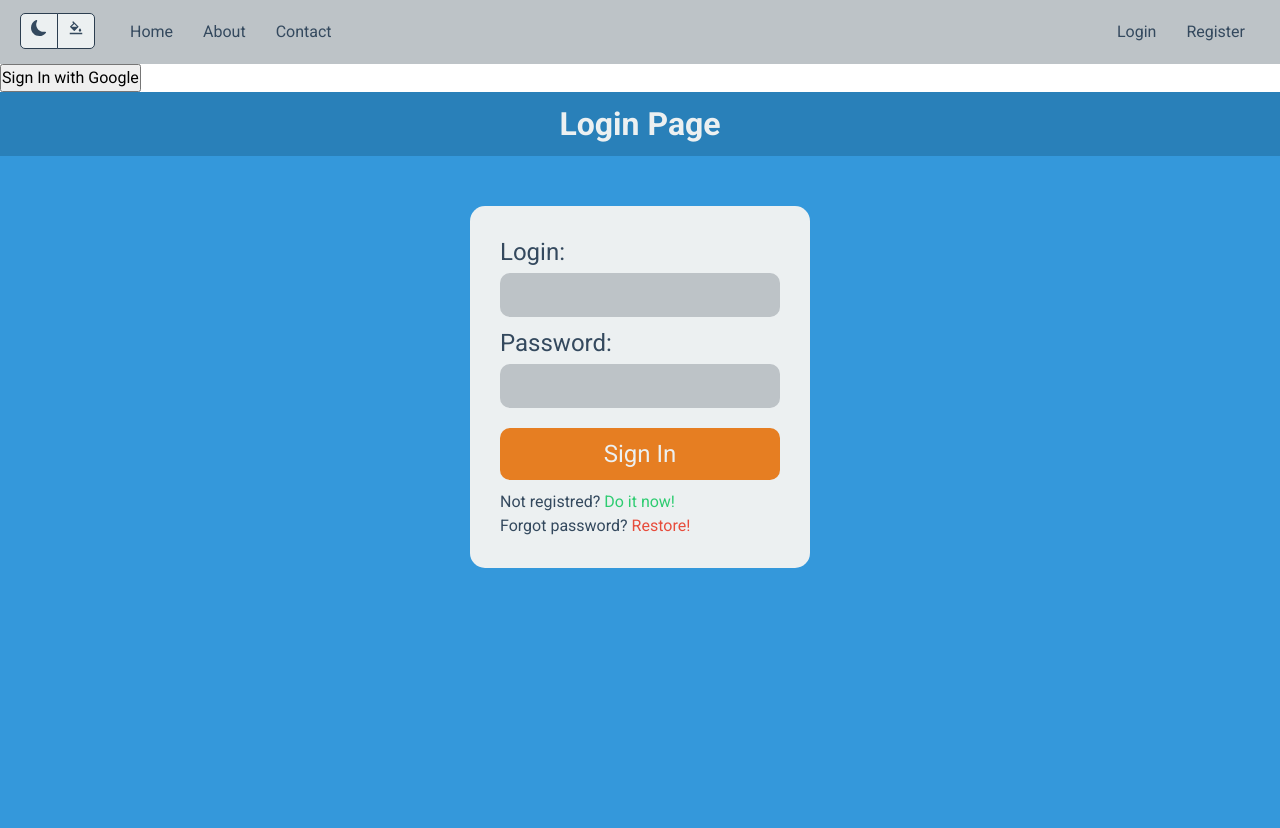
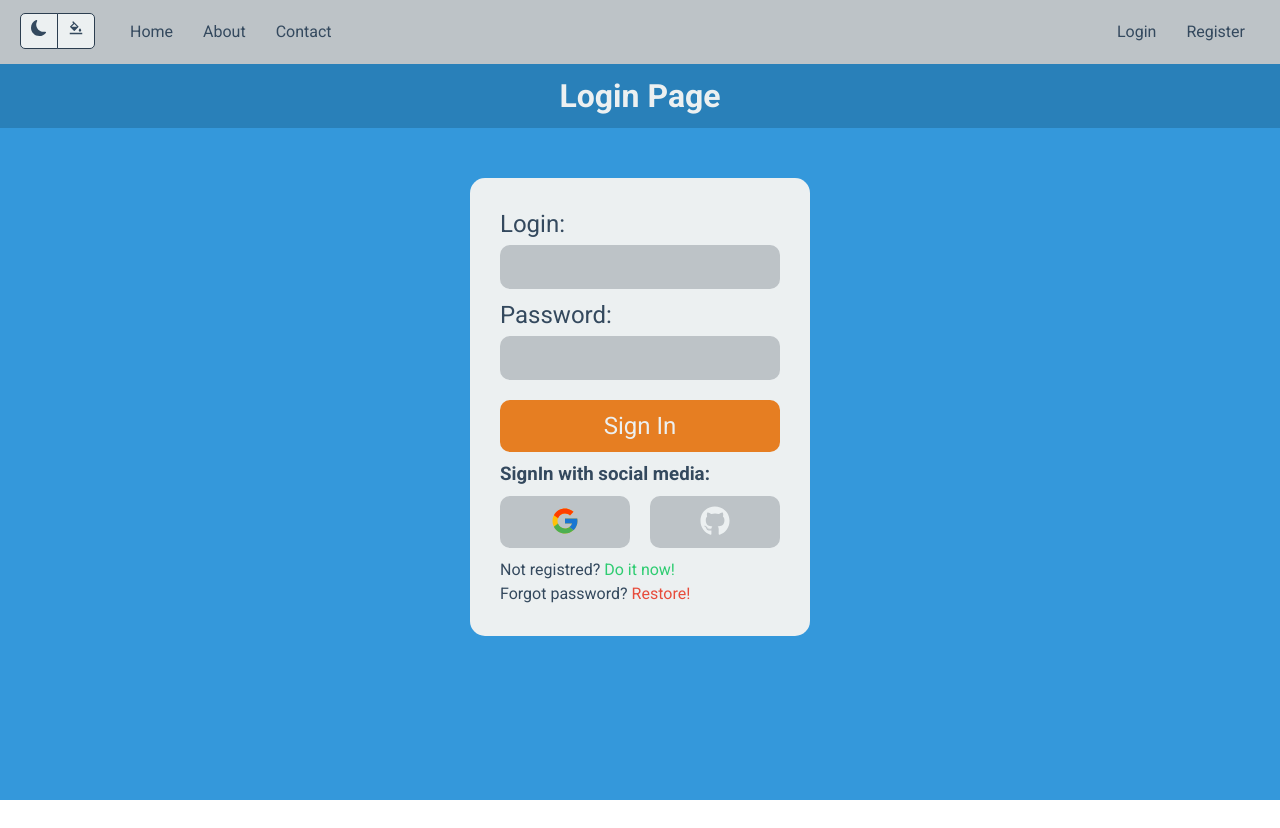
Before and after one commit to Hacker32Bit/todo-list-project, a React (Create React App) app: page /login in a window 1280 px wide. After the commit the page ends 800 px from the top, so only its background shows below. Built offline with nearby package versions, Linux system fonts and the light colour scheme; no server answers.

Commit message:
Added design for SignIn buttons

```diff
--- a/src/app/App.tsx
+++ b/src/app/App.tsx
@@ -6,7 +6,6 @@ import "./styles/index.scss";
 import HeaderWidget from "widgets/HeaderWidget";
 import { useColor } from "./providers/ColorProvider";
 import { useTheme } from "./providers/ThemeProvider";
-import SignIn from "features/SignIn";
 import { auth } from "../firebase";
 
 const LoginPage = lazy(() => import("../pages/LoginPage"));
@@ -40,7 +39,6 @@ const App = () => {
     <BrowserRouter>
       <div className={`app ${theme}`}>
         <HeaderWidget user={user} handleSignOut={handleSignOut} />
-        <SignIn />
         <Suspense fallback={<h1>Loading...</h1>}>
           <div className={`container ${color}`}>
             <Routes>
--- a/src/features/SignIn/index.ts
+++ /dev/null
@@ -1,3 +0,0 @@
-import SignIn from "./ui/SingIn";
-
-export default SignIn
--- /dev/null
+++ b/src/features/SignInWithGithub/index.ts
@@ -0,0 +1,3 @@
+import SignInWithGithub from "./ui/SingInWithGithub";
+
+export default SignInWithGithub
--- /dev/null
+++ b/src/features/SignInWithGithub/ui/SingInWithGithub.tsx
@@ -0,0 +1,24 @@
+import { FC } from "react";
+import { auth } from "../../../firebase";
+import { GithubAuthProvider, signInWithPopup } from "firebase/auth";
+import { FaGithub } from "react-icons/fa"
+
+const SignInWithGithub: FC = () => {
+  const singIn = async () => {
+    const provider = new GithubAuthProvider();
+
+    try {
+      await signInWithPopup(auth, provider);
+    } catch (error) {
+      console.log(error);
+    }
+  };
+
+  return (
+    <button className="btn" onClick={singIn}>
+      <FaGithub />
+    </button>
+  );
+};
+
+export default SignInWithGithub;
--- /dev/null
+++ b/src/features/SignInWithGoogle/index.ts
@@ -0,0 +1,3 @@
+import SignInWithGoogle from "./ui/SignInWithGoogle";
+
+export default SignInWithGoogle
--- a/src/features/SignIn/ui/SingIn.tsx
+++ b/src/features/SignInWithGoogle/ui/SignInWithGoogle.tsx
@@ -1,8 +1,9 @@
 import { FC } from "react";
 import { auth } from "../../../firebase";
 import { GoogleAuthProvider, signInWithPopup } from "firebase/auth";
+import { FcGoogle } from "react-icons/fc"
 
-const SignIn: FC = () => {
+const SignInWithGoogle: FC = () => {
   const singIn = async () => {
     const provider = new GoogleAuthProvider();
 
@@ -14,10 +15,10 @@ const SignIn: FC = () => {
   };
 
   return (
-    <button onClick={singIn}>
-      Sign In with Google
+    <button className="btn" onClick={singIn}>
+      <FcGoogle />
     </button>
   );
 };
 
-export default SignIn;
+export default SignInWithGoogle;
--- a/src/widgets/HeaderWidget.tsx
+++ b/src/widgets/HeaderWidget.tsx
@@ -1,9 +1,8 @@
-import React, { useState } from "react";
+import React from "react";
 import { Link } from "react-router-dom";
 import { AiOutlineBgColors } from "react-icons/ai";
 import { BsFillSunFill, BsFillMoonFill } from "react-icons/bs";
 import { User } from "firebase/auth";
-
 
 import "./HeaderWidget.css";
 import { useTheme } from "app/providers/ThemeProvider";
@@ -46,12 +45,17 @@ const HeaderWidget: React.FC<UserProps> = ({ user, handleSignOut }) => {
           <div className="profile">
             <div className="profile-photo">
               <img
-                src={user.photoURL || "https://fs01.cap.ru//www21-11/galatr/person/cb45deff-7216-4306-80f7-9e48d03f437e/no_avatar_3st4mbc2.png"}
+                src={
+                  user.photoURL ||
+                  "https://fs01.cap.ru//www21-11/galatr/person/cb45deff-7216-4306-80f7-9e48d03f437e/no_avatar_3st4mbc2.png"
+                }
                 alt="User"
               ></img>
             </div>
-            <button onClick={handleSignOut}>Sign Out</button>
             <ul>
+              <Link to="/" onClick={handleSignOut}>
+                <li>Sign Out</li>
+              </Link>
               <Link to="/settings">
                 <li>Settings</li>
               </Link>
--- a/src/widgets/LoginForm.css
+++ b/src/widgets/LoginForm.css
@@ -35,7 +35,7 @@
     outline: none;
 }
 
-.login-form button {
+.login-form button.btn {
     margin: 10px 0px;
     font: var(--font-l);
     color: #ecf0f1;
@@ -46,10 +46,34 @@
     border-radius: 10px;
 }
 
-.login-form button:hover {
+.login-form button.btn:hover {
     cursor: pointer;
     background-color: #d35400;
 }
+
+.login-form .social-buttons {
+    margin: 0 -10px;
+    display: flex;
+}
+
+.login-form .social-buttons button {
+    padding: 10px;
+    margin: 10px;
+    font-size: 30px;
+    width: auto;
+    flex-basis: 100%;
+    background: var(--bg-secondary-theme);
+}
+
+.login-form .social-buttons svg {
+    vertical-align: top;
+}
+
+.login-form .social-buttons button:hover {
+    background: var(--primary-color);
+    color: var(--bg-secondary-theme);
+}
+
 
 .login-form a {
     text-decoration: none;
--- a/src/widgets/LoginForm.tsx
+++ b/src/widgets/LoginForm.tsx
@@ -2,6 +2,8 @@ import React from "react";
 import { Link } from "react-router-dom";
 
 import "./LoginForm.css";
+import SignInWithGoogle from "features/SignInWithGoogle";
+import SignInWithGithub from "features/SignInWithGithub";
 
 const LoginForm: React.FC = () => {
 
@@ -13,12 +15,16 @@ const LoginForm: React.FC = () => {
           <label htmlFor="password">Password: </label>
           <input type="password" id="password" />
           <button className="btn">Sign In</button>
+          </form>
+          <h3>SignIn with social media:</h3>
+          <div className="social-buttons">
+            <SignInWithGoogle />
+            <SignInWithGithub />
+          </div>
           <p>
             Not registred? <Link to="/register">Do it now!</Link>
           </p>
           <p>Forgot password? <a href="#" className="red">Restore!</a></p>
-
-        </form>
       </div>
   );
 };
--- a/src/widgets/RegisterWidget.tsx
+++ b/src/widgets/RegisterWidget.tsx
@@ -23,7 +23,7 @@ const RegisterWidget: React.FC = () => {
           </label>
         </div>
 
-        <button className="register">Sign Up</button>
+        <button className="btn register">Sign Up</button>
         <p>
           have account? <Link to="/login">Sing In now!</Link>
         </p>
```
